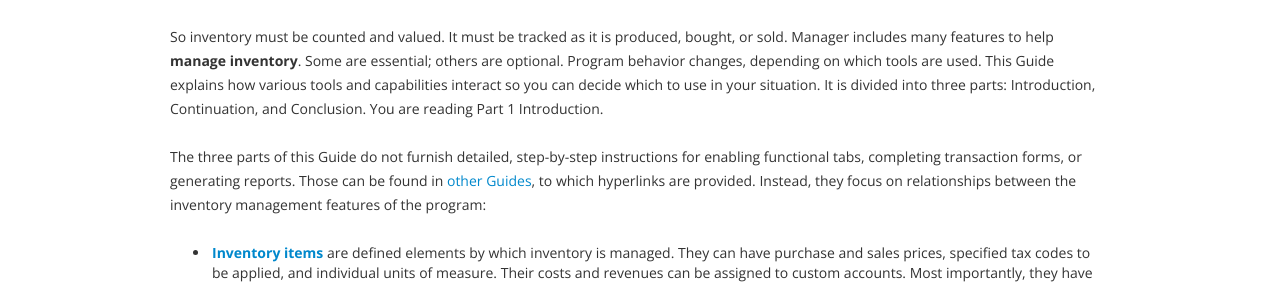
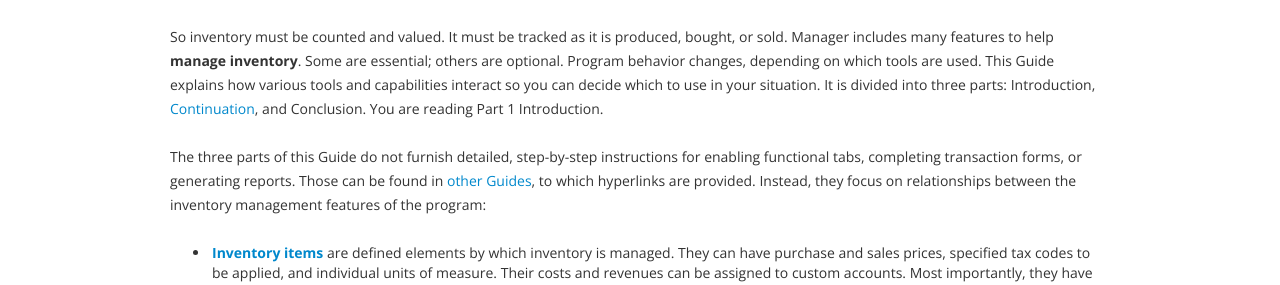
Before and after one commit to 3etechinns/www.manager.io, a Jekyll site: the page built from _guides/11111.html, in a window 1280 px wide and 900 px high. Shown: the part 307-592 px from the top of the window. Built offline with Jekyll 4.4.1, drawn with Linux system fonts in a browser that asks for light colours; nearby versions of some CDN libraries; comment, search, counter and statistics services are not loaded; part of the change alters nothing that is shown.

```diff
--- a/_guides/11111.html
+++ b/_guides/11111.html
@@ -5,7 +5,7 @@ tags: reports payment-form production-orders inventory-items receipt-form purcha
 ---
 {% raw %}
 <p>Inventory comprises goods held by a business for sale or production. It does not include fixed assets, such as equipment or buildings. Nor does it include tools or consumable supplies used during operations. The value of inventory is an asset, because it can generate future income. Therefore, it appears on a company’s balance sheet.</p>
-<p>So inventory must be counted and valued. It must be tracked as it is produced, bought, or sold. Manager includes many features to help <strong>manage inventory</strong>. Some are essential; others are optional. Program behavior changes, depending on which tools are used. This Guide explains how various tools and capabilities interact so you can decide which to use in your situation. It is divided into three parts: Introduction, Continuation, and Conclusion. You are reading Part 1 Introduction.</p>
+<p>So inventory must be counted and valued. It must be tracked as it is produced, bought, or sold. Manager includes many features to help <strong>manage inventory</strong>. Some are essential; others are optional. Program behavior changes, depending on which tools are used. This Guide explains how various tools and capabilities interact so you can decide which to use in your situation. It is divided into three parts: Introduction, <a href="/guides/11128">Continuation</a>, and Conclusion. You are reading Part 1 Introduction.</p>
 <p>The three parts of this Guide do not furnish detailed, step-by-step instructions for enabling functional tabs, completing transaction forms, or generating reports. Those can be found in <a href="https://www.manager.io/guides/">other Guides</a>, to which hyperlinks are provided. Instead, they focus on relationships between the inventory management features of the program:</p>
 <ul>
 <li>
```
